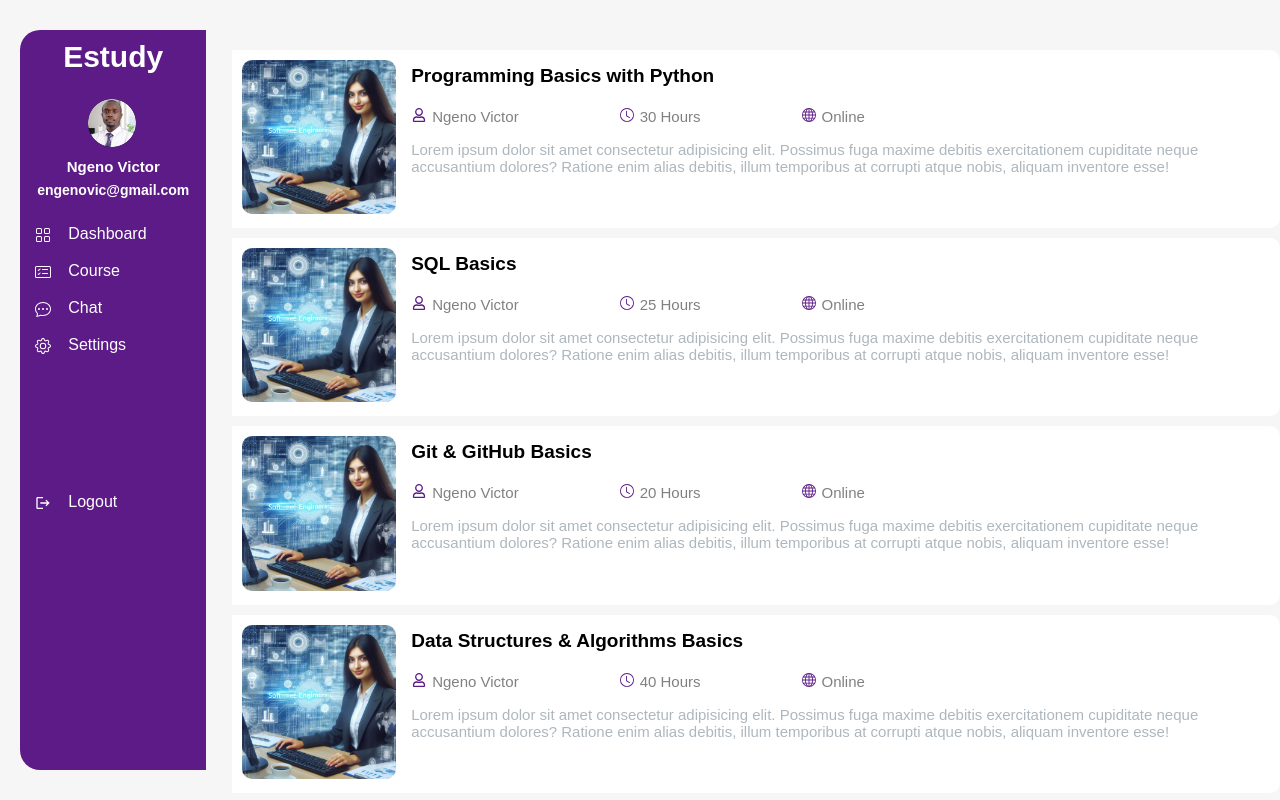
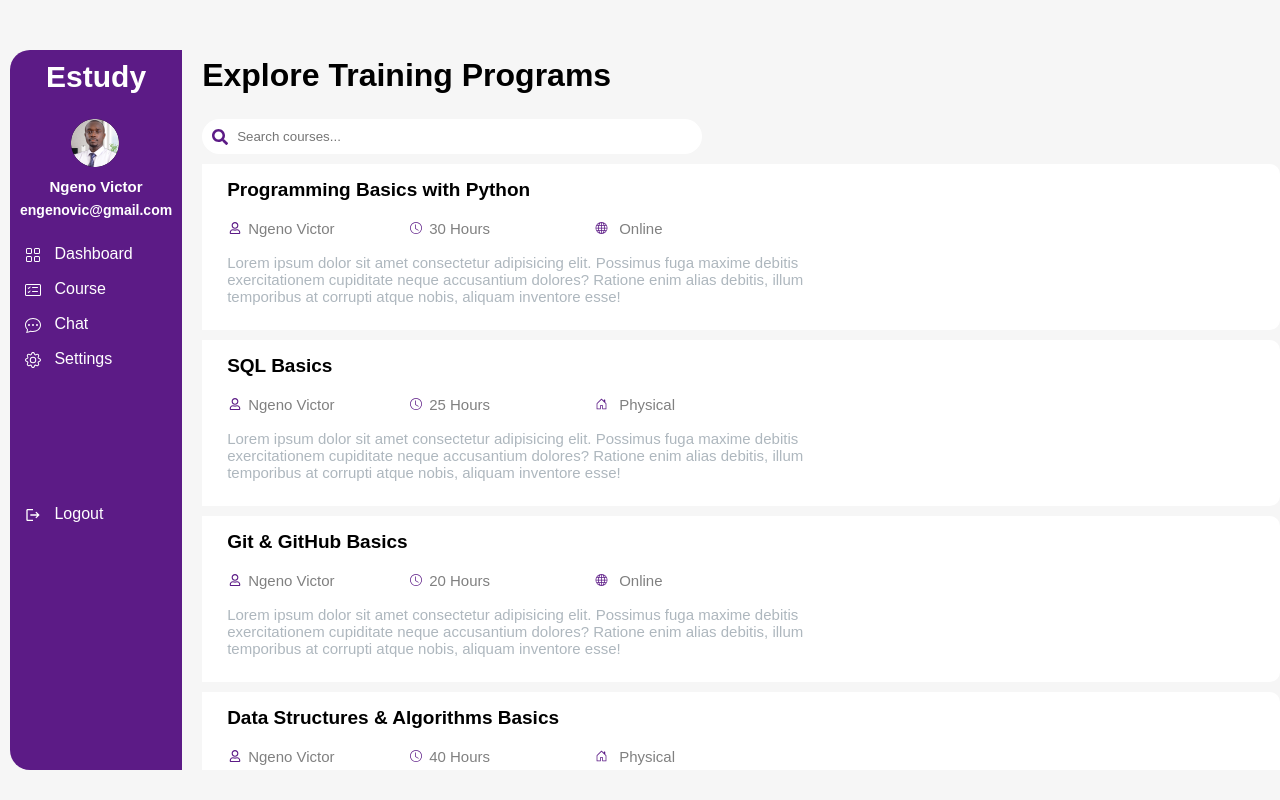
Before and after one commit to brigitchelangat/Courses-React-Challenge, a React (Create React App) app in the folder courses/: page / in a window 1280 px wide. Shown: the top 800 px of the page. Built offline with nearby package versions, Linux system fonts and the light colour scheme.

Commit message:
Refined design for courses

```diff
--- a/courses/src/App.css
+++ b/courses/src/App.css
@@ -1,36 +1,30 @@
 .App {
   width: 100vw;
   height: 100vh;
+  display: flex;
+  flex-direction: row;
 }
 
 * {
   font-family: 'Century Gothic',sans-serif;
+  box-sizing: border-box;
 }
 
 body {
   background-color: #f6f6f6;
-  padding: 20px;
+  padding: 10px;
   margin: 0;
   }
 
-.container{
-  display: flex;
-  height: 100vh;
-}
 .nav {
   background-color: #5c1b86;
   padding: 10px;
-  width: 13%;
   border-top-left-radius: 20px;
   border-bottom-left-radius: 20px;
   height: 90%;
-  display: inline-block;
-  position: fixed;
-  top: 15px;
-  bottom: 15px;
-  z-index: 1000;
   margin: auto 0px;
 }
+
 .student-img {
   margin: 25px 2px 5px 0px;
   text-align: center;
@@ -66,7 +60,7 @@ body {
 
 .nav-list .row{
   width: 100%;
-  height: 25px;
+  height: 35px;
   display: flex;
   flex-direction: row;
   color: white;
@@ -114,11 +108,18 @@ body {
 .sign-out #title{
   flex: 80%;
 }
+.before-courses{
+  padding-left:10px;
+}
+.before-courses h1{
+  margin-top: 7px;
+  margin-bottom: 25px;
+}
 .courses {
-  display: inline-block;
-  width: 87%;
-  padding: 20px 10px;
-  margin-left: 13%;
+  padding-left:10px;
+  height: 90%;
+  margin: auto 0px;
+  overflow-y: auto;
 }
 
 .course-card {
@@ -127,15 +128,17 @@ body {
   margin: 10px;
   padding: 10px;
   border-radius: 10px;
+  cursor: pointer;
   border-top-left-radius: 0px;
   border-bottom-left-radius: 0px;
   min-height: 100px;
 }
+.courses #active{
+  border-left: 4px solid #5c1b86;
+
+}
 .course-card:hover{
   border-left: 4px solid #d7c7e4;
-}
-.course-card:active{
-  border-left: 4px solid #5c1b86;
 }
 .course-image{
   display: inline-block;
@@ -150,7 +153,7 @@ body {
 }
 .course-details{
   display: inline-block;
-  width: 80%;
+  width: 60%;
   height: 90%;
   padding-left: 15px;
 }
@@ -166,18 +169,19 @@ body {
   color: #5c1b86;
   height: 14px;
   margin-right: 5px;
-  margin-left: 100px;
+  margin-left: 30px;
   padding-top: 2px;
 }
+.first-icon{
+  margin-left: 0px;
+}
 .course-details span{
+  display: inline-block;
   font-size: 15px;
   padding-bottom: 2px;
   font-weight:500;
   color: gray;
-}
-.first-icon{
-  margin-left: 0px;
-
+  width: 130px;
 }
 .course-desc{
   font-size: 15px;
@@ -194,22 +198,35 @@ body {
   color: gray
 }
 
+.search-icon{
+  position: absolute;
+  top: 50%;
+  left: 10px;
+  transform: translateY(-50%);
+  color: #5c1b86;
+}
+.search{
+  padding: 10px 10px 10px 35px;
+  width: 500px;
+  border-radius: 20px;
+  border: none;
+  background-color:white;
+}
+
 @media only screen and (max-width: 700px) {
-  .nav {
-    width: 25%;
+  .App .nav{
+    flex: 25%;
   }
-  .courses {
-    width: 75%;
-    margin-left: 32%;
+  .App .courses{
+    flex: 75%;
   }
 }
 
 @media only screen and (min-width: 700px) {
-  .nav {
-    width: 13%;
+  .App .nav{
+    flex: 13%;
   }
-  .courses {
-    width: 87%;
-    margin-left: 15%;
+  .App .courses{
+    flex: 87%;
   }
 }
--- a/courses/src/App.js
+++ b/courses/src/App.js
@@ -4,7 +4,7 @@ import Course from './components/Course';
 import Navigation from './components/Navigation';
 function App() {
   return (
-    <div className="App container">
+    <div className="App">
       <Navigation/>
       <Course/>
     </div>
--- a/courses/src/components/Course.jsx
+++ b/courses/src/components/Course.jsx
@@ -1,67 +1,48 @@
-import React, {useState, useEffect} from 'react';
+import React, { useState, useEffect } from 'react';
 import allCourses from "../data/courses.json";
-import defaultI from "../assets/images/default.png"
-import SE from "../assets/images/SE.jpg";
-import Web from "../assets/images/Web.jpg";
-import Cloud from "../assets/images/Cloud.jpg";
-import DataS from "../assets/images/DataS.jpg";
-import AI from "../assets/images/AI.jpg";
-import { FaRegUser } from "react-icons/fa";
-import { BsClock } from "react-icons/bs";
-import { BsGlobe } from "react-icons/bs";
+import { FaRegUser, FaSearch } from "react-icons/fa";
+import { BsClock, BsGlobe, BsHouseDoor } from "react-icons/bs";
 
 
 
 
 const Course = () => {
-    const [courses,setCourses] = useState([]);
+  const [courses, setCourses] = useState([]);
   useEffect(() => {
     setCourses(allCourses.courses);
-    },[]);
-
-    // Switching course images
-    const getCourseImage = (title) => {
-      switch (title) {
-
-        case 'Software Engineering':
-          return SE;
-
-        case 'Web Development':
-          return Web;
-
-        case 'Cloud Computing':
-          return Cloud;
-
-        case 'Data Science':
-          return DataS;
-
-        case 'Artificial Intelligence':
-          return AI;
-
-        default:
-          return defaultI;
-      }
-    };
-
+  }, []);
   //JSX to be returned
   return (
     <div className='courses'>
+      <div className='before-courses'>
+        <h1>Explore Training Programs</h1>
+        <div style={{ position: 'relative'}}>
+        <FaSearch className='search-icon' />
+
+      {/* Search input */}
+      <input
+        type="text"
+        placeholder="Search courses..."
+        className='search'
+      />
+        </div>
+      </div>
+
       {
         courses.map((course) => (
-
-
-              <div className="course-card">
-                <div className="course-image">
-                  <img src={getCourseImage(course.domain)} alt="Course" />
-                </div>
+          <div
+            className="course-card"
+            id={window.location.pathname === `/${course.id}` ? "active" : ""}
+            onClick={() => { window.location.pathname = `/${course.id}`; }}>
             <div className='course-details'>
               <p className="course-title">{course.title}</p>
               <FaRegUser className='course-icons first-icon' />
               <span >{course.instructor}</span>
               <BsClock className='course-icons' />
               <span >{course.hours} Hours</span>
-                  <BsGlobe className='course-icons' />
-                  <span >Online</span>
+              {course.location == "online" ? <BsGlobe className='course-icons' size={25} /> :
+                <BsHouseDoor className='course-icons' size={25} />}
+              <span >{course.location == "online" ? "Online" : "Physical"}</span>
               <p className='course-desc'>Lorem ipsum dolor sit amet consectetur adipisicing elit.
                 Possimus fuga maxime debitis exercitationem cupiditate neque accusantium dolores? Ratione enim alias debitis,
                 illum temporibus at corrupti atque nobis, aliquam inventore esse!
--- a/courses/src/components/Navigation.jsx
+++ b/courses/src/components/Navigation.jsx
@@ -1,9 +1,8 @@
-import React, { useState, useEffect } from 'react';
+import React from 'react';
 import ngeno from "../assets/images/ngeno.png";
 import {NavigationData} from "./NavigationData";
 import { MdLogout } from "react-icons/md";
-//import icons
-import { BsGrid, BsGear, BsChatDots, BsCardChecklist } from "react-icons/bs";
+
 
 const Navigation = () => {
     return (
@@ -12,14 +11,13 @@ const Navigation = () => {
             <div className="student-img">
                 <img src={ngeno} alt="student" />
             </div>
-
             <h2>Ngeno Victor</h2>
             <p>engenovic@gmail.com</p>
             <ul className="nav-list">
                     {
                         NavigationData.map((val,key) => {
                             return <li key={key} className='row'
-                            id={window.location.pathname == val.link? "active" : ""}
+                            id={window.location.pathname === val.link? "active" : ""}
                             onClick={() =>
                             {window.location.pathname = val.link}}>
                                 <div id='icon'>{val.icon}</div>
--- a/courses/src/data/courses.json
+++ b/courses/src/data/courses.json
@@ -14,7 +14,8 @@
             "modified": "2023-02-15",
             "modified_by": "Admin",
             "completion_rate": "100%",
-            "status": "published"
+            "status": "published",
+            "location": "online"
         },
         {
             "id": 2,
@@ -30,7 +31,8 @@
             "modified": "2023-02-20",
             "modified_by": "Admin",
             "completion_rate": "70%",
-            "status": "published"
+            "status": "published",
+            "location": "physical"
         },
         {
             "id": 3,
@@ -46,7 +48,8 @@
             "modified": "2023-02-22",
             "modified_by": "Admin",
             "completion_rate": "100%",
-            "status": "published"
+            "status": "published",
+            "location": "online"
         },
         {
             "id": 4,
@@ -62,7 +65,8 @@
             "modified": "2023-02-25",
             "modified_by": "Admin",
             "completion_rate": "60%",
-            "status": "published"
+            "status": "published",
+            "location": "physical"
         },
         {
             "id": 5,
@@ -78,7 +82,8 @@
             "modified": "2023-03-01",
             "modified_by": "Admin",
             "completion_rate": "34%",
-            "status": "published"
+            "status": "published",
+            "location": "online"
         },
         {
             "id": 6,
@@ -94,7 +99,8 @@
             "modified": "2023-03-05",
             "modified_by": "Admin",
             "completion_rate": "40%",
-            "status": "published"
+            "status": "published",
+            "location": "online"
         },
         {
             "id": 7,
@@ -110,7 +116,8 @@
             "modified": "2023-03-10",
             "modified_by": "Admin",
             "completion_rate": "50%",
-            "status": "published"
+            "status": "published",
+            "location": "physical"
         },
         {
             "id": 8,
@@ -126,7 +133,8 @@
             "modified": "2023-03-15",
             "modified_by": "Admin",
             "completion_rate": "100%",
-            "status": "published"
+            "status": "published",
+            "location": "online"
         },
         {
             "id": 9,
@@ -142,7 +150,8 @@
             "modified": "2023-03-20",
             "modified_by": "Admin",
             "completion_rate": "30%",
-            "status": "published"
+            "status": "published",
+            "location": "physical"
         },
         {
             "id": 10,
@@ -158,7 +167,8 @@
             "modified": "2023-03-25",
             "modified_by": "Admin",
             "completion_rate": "10%",
-            "status": "published"
+            "status": "published",
+            "location": "online"
         }
       ]
 }
```
Lines whose indentation alone changed are shown as unchanged.
